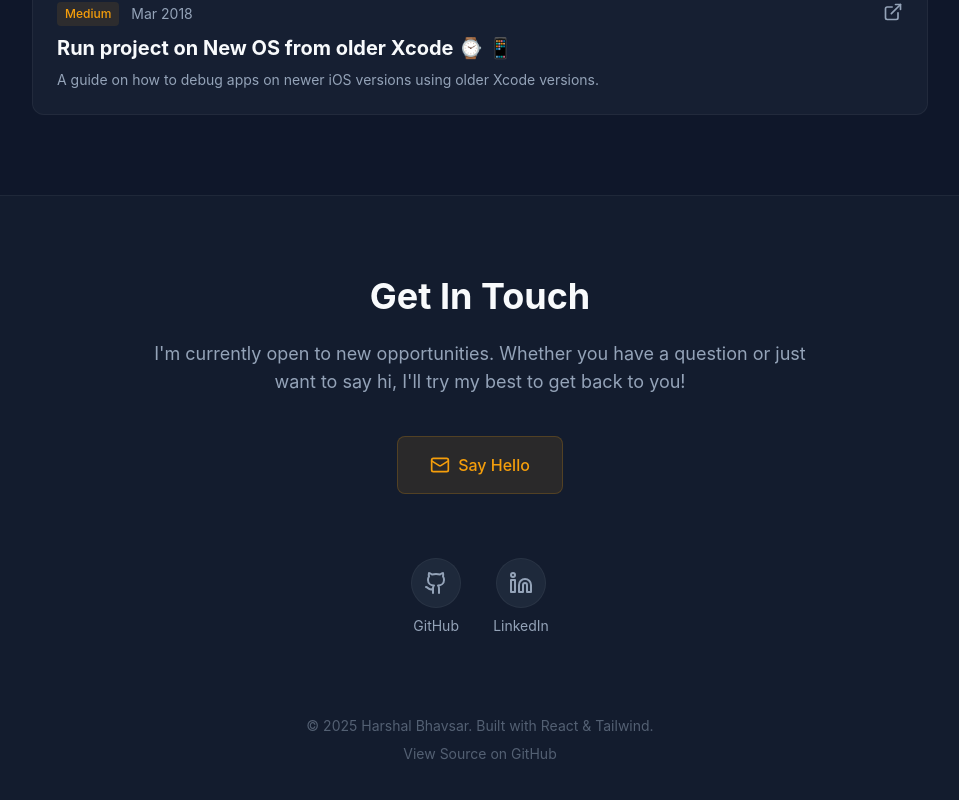
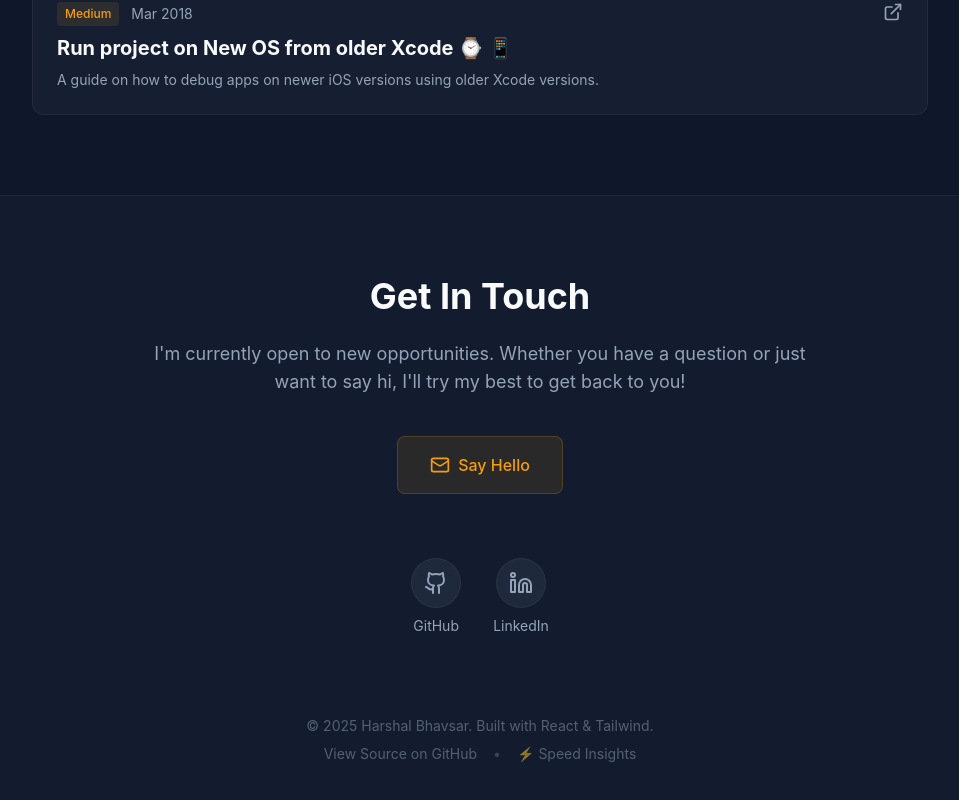
Before and after one commit to hb2708/portfolio, a React (Vite) app: page / in a window 1280 px wide. Shown: the part 5236-6036 px from the top of the page, without its empty margins (160-1119 px from the left). Built offline with nearby package versions, Linux system fonts and the light colour scheme.

Commit message:
feat: Add Speed Insights badge to footer

```diff
--- a/src/components/Contact.jsx
+++ b/src/components/Contact.jsx
@@ -53,7 +53,7 @@ const Contact = () => {
 
                     <footer className="mt-20 text-sm text-muted/50">
                         <p>© {new Date().getFullYear()} Harshal Bhavsar. Built with React & Tailwind.</p>
-                        <p className="mt-2">
+                        <p className="mt-2 flex flex-wrap gap-4 justify-center">
                             <a
                                 href="https://github.com/hb2708/portfolio"
                                 target="_blank"
@@ -61,6 +61,15 @@ const Contact = () => {
                                 className="hover:text-primary transition-colors inline-flex items-center gap-1"
                             >
                                 View Source on GitHub
+                            </a>
+                            <span className="text-muted/30">•</span>
+                            <a
+                                href="https://vercel.com/hb2708-7105s-projects/portfolio/speed-insights"
+                                target="_blank"
+                                rel="noopener noreferrer"
+                                className="hover:text-primary transition-colors inline-flex items-center gap-1"
+                            >
+                                ⚡ Speed Insights
                             </a>
                         </p>
                     </footer>
```
